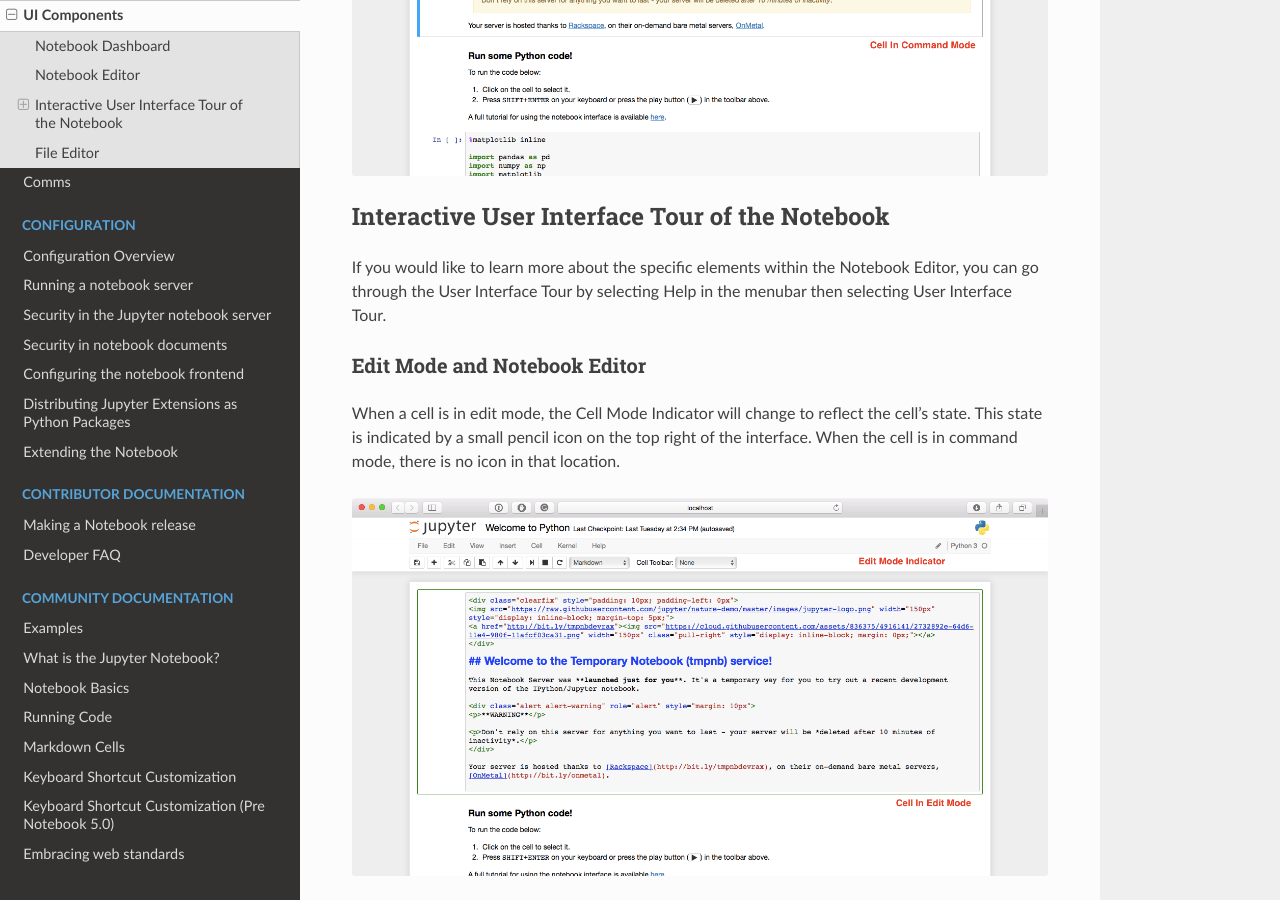
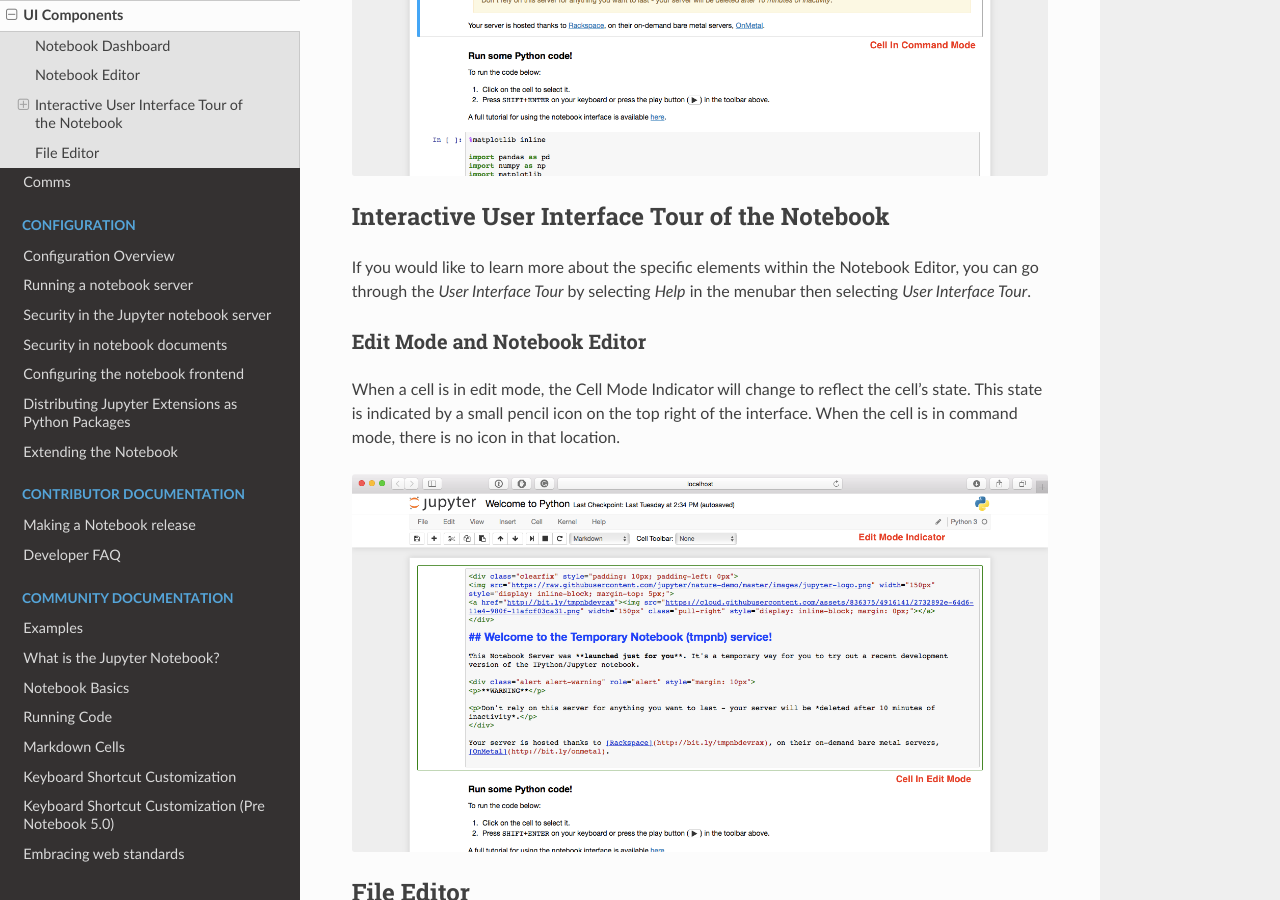
Before and after one commit to jupyter/nbclassic, a Sphinx documentation site: the page built from docs/source/ui_components.rst, in a window 1280 px wide and 900 px high, scrolled down 1092 px. Built offline with Sphinx 7.4.7 and the Read the Docs theme 2.0.0, drawn with Linux system fonts in a browser that asks for light colours; pages that are not in the unit, such as notebooks, are missing from menus; the version number could not be read and is left out.

Commit message:
Minor fixes
(proposal)

```diff
--- a/docs/source/ui_components.rst
+++ b/docs/source/ui_components.rst
@@ -26,8 +26,8 @@
 -----------------------------------------------
 
 If you would like to learn more about the specific elements within the Notebook
-Editor, you can go through the User Interface Tour by selecting Help in the
-menubar then selecting User Interface Tour.
+Editor, you can go through the `User Interface Tour` by selecting `Help` in the
+menubar then selecting `User Interface Tour`.
 
 Edit Mode and Notebook Editor
 ~~~~~~~~~~~~~~~~~~~~~~~~~~~~~
```
